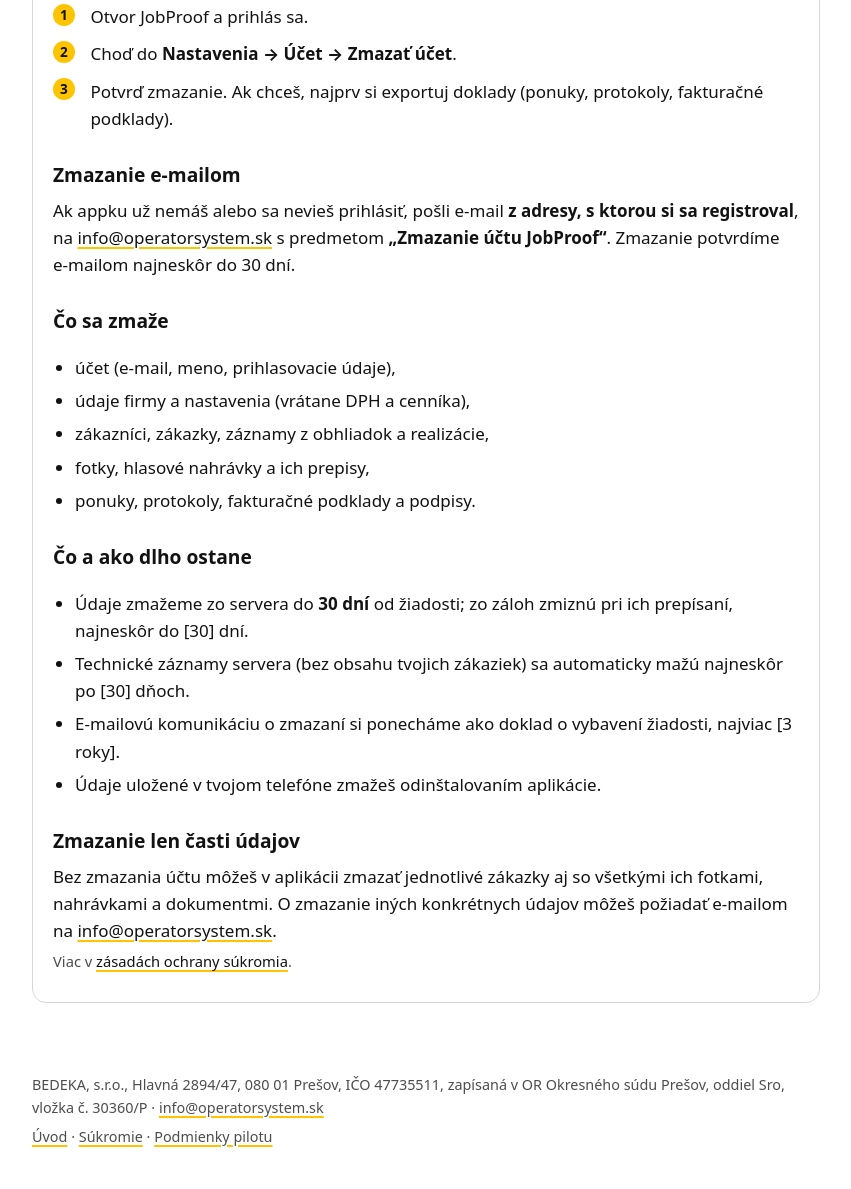
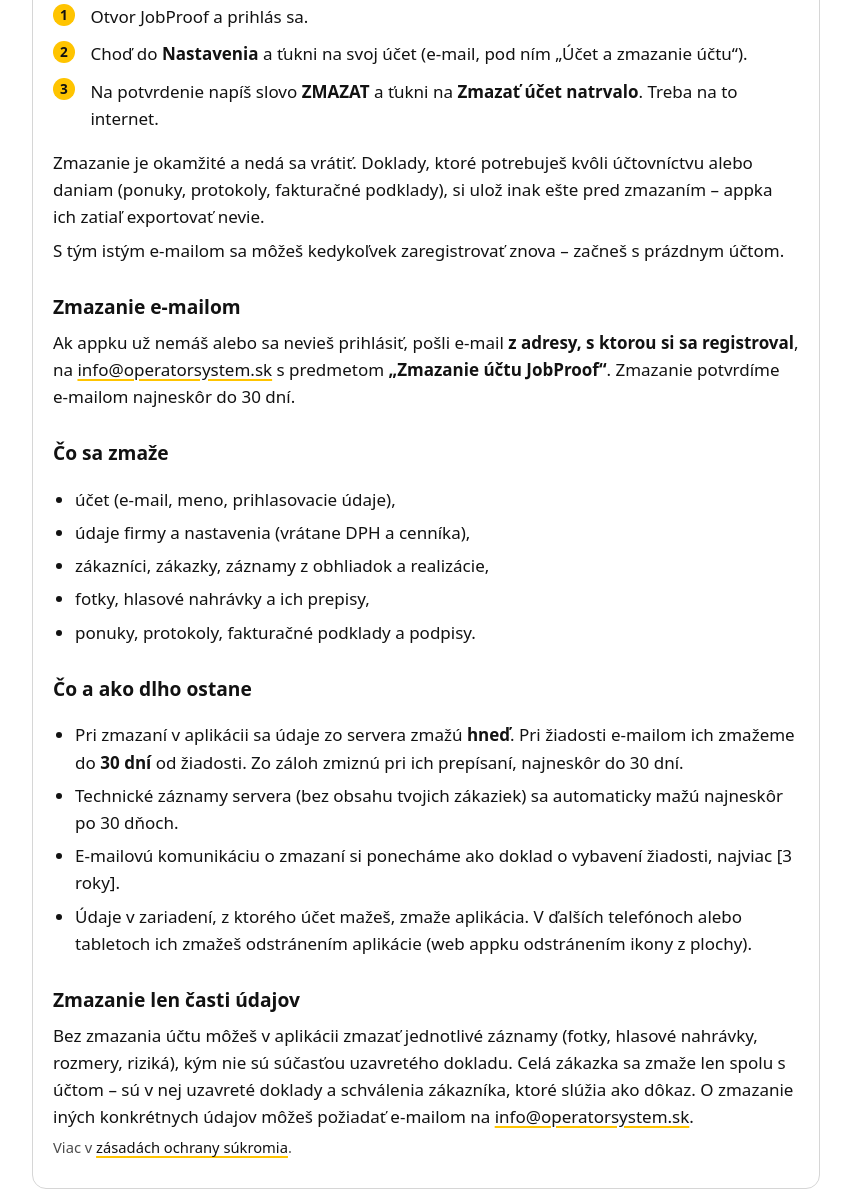
Before and after one commit to vlado-obona/jobproof-web, a plain HTML site: page zmazanie-uctu/index.html in a window 1280 px wide. Shown: the part 330-1519 px from the top of the page, without its empty margins (214-1065 px from the left). Drawn offline with Linux system fonts and the light colour scheme.

Commit message:
Zásady, VOP a zmazanie účtu: texty podľa appky – zmazanie účtu, schválenia a podpisy zákazníkov (#7)
* Zmazanie účtu: texty podľa appky (okamžité zmazanie, bez exportu)

- zmazanie-uctu: cesta v appke (Nastavenia → účet → slovo ZMAZAT →
  Zmazať účet natrvalo), zmazanie zo servera hneď (30 dní ostáva pre
  žiadosti e-mailom a zálohy), toto zariadenie zmaže appka, export
  dokladov zatiaľ nie je, mazať sa dajú jednotlivé záznamy – nie zákazky
- sukromie: rovnaké spresnenia v časti „Ako dlho údaje uchovávame“

Co-Authored-By: Claude Fable 5.2 <noreply@anthropic.com>
Claude-Session: https://claude.ai/code/session_015tGNyuhQ1BCb9ffz9fnQLz

* Zásady a VOP: schválenia a podpisy zákazníkov – meno, poznámka, „schválené telefonicky“; VOP § 5 bez právnej kvalifikácie podpisu

Co-Authored-By: Claude Opus 5.5 <noreply@anthropic.com>
Claude-Session: https://claude.ai/code/session_015tGNyuhQ1BCb9ffz9fnQLz

* Zmazanie účtu: celá zákazka sa zmaže len s účtom (zákazky sa na serveri nemažú)

Co-Authored-By: Claude Opus 5.5 <noreply@anthropic.com>
Claude-Session: https://claude.ai/code/session_015tGNyuhQ1BCb9ffz9fnQLz

* Platné od 16. 11. 2026, zmazanie účtu: [30] → 30

Co-Authored-By: Claude Opus 5.5 <noreply@anthropic.com>
Claude-Session: https://claude.ai/code/session_01XCm4SLpawY4QLjV9UUpGp8

---------

Co-authored-by: Claude <noreply@anthropic.com>

```diff
--- a/zmazanie-uctu/index.html
+++ b/zmazanie-uctu/index.html
@@ -25,9 +25,11 @@
 <h2>Zmazanie v aplikácii</h2>
 <ol class="steps">
   <li>Otvor JobProof a prihlás sa.</li>
-  <li>Choď do <b>Nastavenia → Účet → Zmazať účet</b>.</li>
-  <li>Potvrď zmazanie. Ak chceš, najprv si exportuj doklady (ponuky, protokoly, fakturačné podklady).</li>
+  <li>Choď do <b>Nastavenia</b> a ťukni na svoj účet (e-mail, pod ním „Účet a zmazanie účtu“).</li>
+  <li>Na potvrdenie napíš slovo <b>ZMAZAT</b> a ťukni na <b>Zmazať účet natrvalo</b>. Treba na to internet.</li>
 </ol>
+<p>Zmazanie je okamžité a nedá sa vrátiť. Doklady, ktoré potrebuješ kvôli účtovníctvu alebo daniam (ponuky, protokoly, fakturačné podklady), si ulož inak ešte pred zmazaním – appka ich zatiaľ exportovať nevie.</p>
+<p>S tým istým e-mailom sa môžeš kedykoľvek zaregistrovať znova – začneš s prázdnym účtom.</p>
 
 <h2>Zmazanie e-mailom</h2>
 <p>Ak appku už nemáš alebo sa nevieš prihlásiť, pošli e-mail <b>z adresy, s ktorou si sa registroval</b>, na
@@ -45,14 +47,15 @@
 
 <h2>Čo a ako dlho ostane</h2>
 <ul>
-  <li>Údaje zmažeme zo servera do <b>30 dní</b> od žiadosti; zo záloh zmiznú pri ich prepísaní, najneskôr do [30] dní.</li>
-  <li>Technické záznamy servera (bez obsahu tvojich zákaziek) sa automaticky mažú najneskôr po [30] dňoch.</li>
+  <li>Pri zmazaní v aplikácii sa údaje zo servera zmažú <b>hneď</b>. Pri žiadosti e-mailom ich zmažeme do <b>30 dní</b> od žiadosti. Zo záloh zmiznú pri ich prepísaní, najneskôr do 30 dní.</li>
+  <li>Technické záznamy servera (bez obsahu tvojich zákaziek) sa automaticky mažú najneskôr po 30 dňoch.</li>
   <li>E-mailovú komunikáciu o zmazaní si ponecháme ako doklad o vybavení žiadosti, najviac [3 roky].</li>
-  <li>Údaje uložené v tvojom telefóne zmažeš odinštalovaním aplikácie.</li>
+  <li>Údaje v zariadení, z ktorého účet mažeš, zmaže aplikácia. V ďalších telefónoch alebo tabletoch ich zmažeš odstránením aplikácie (web appku odstránením ikony z plochy).</li>
 </ul>
 
 <h2>Zmazanie len časti údajov</h2>
-<p>Bez zmazania účtu môžeš v aplikácii zmazať jednotlivé zákazky aj so všetkými ich fotkami, nahrávkami a dokumentmi.
+<p>Bez zmazania účtu môžeš v aplikácii zmazať jednotlivé záznamy (fotky, hlasové nahrávky, rozmery, riziká), kým nie sú súčasťou uzavretého dokladu.
+  Celá zákazka sa zmaže len spolu s účtom – sú v nej uzavreté doklady a schválenia zákazníka, ktoré slúžia ako dôkaz.
   O zmazanie iných konkrétnych údajov môžeš požiadať e-mailom na <a href="mailto:info@operatorsystem.sk">info@operatorsystem.sk</a>.</p>
 
 <p class="muted">Viac v <a href="../sukromie/">zásadách ochrany súkromia</a>.</p>
```
Also changed, not shown: sukromie/index.html (+5 -5 lines), vop/index.html (+5 -5 lines).
